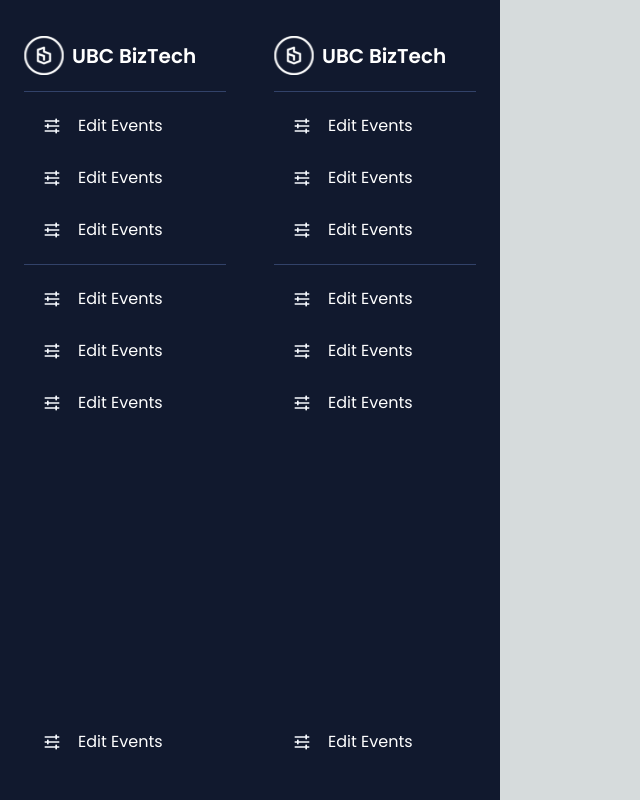
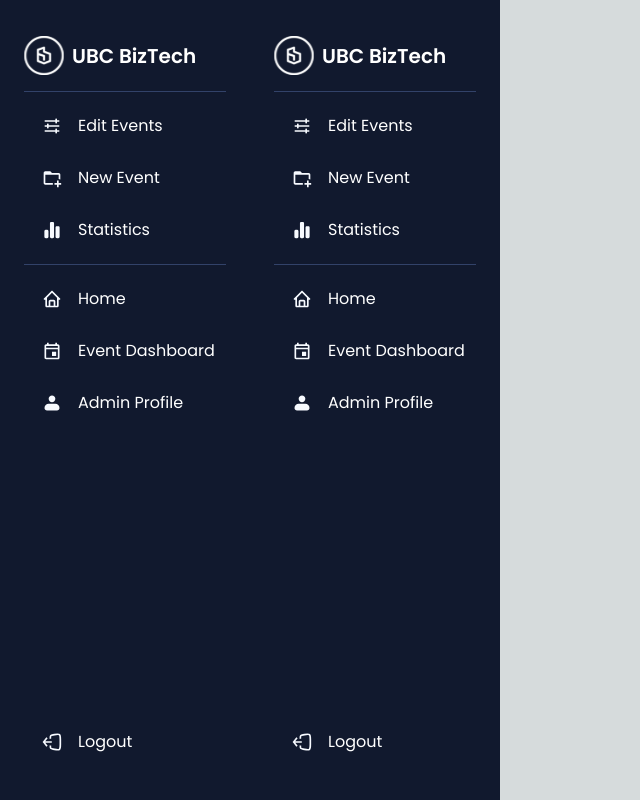
Before and after one commit to ubc-biztech/bt-web-v2, a Next.js app: page /layout in a window 1280 px wide. Shown: the whole page, without its empty margins (0-640 px from the left). Built offline with nearby package versions, Linux system fonts and the light colour scheme.

Commit message:
add tab mapping and conditional rendering

```diff
--- a/src/components/NavBar/Navbar.tsx
+++ b/src/components/NavBar/Navbar.tsx
@@ -1,6 +1,9 @@
 import BiztechLogo from "../../../public/assets/biztech_logo.svg";
 import Image from "next/image";
 import NavbarTab from "./NavbarTab";
+import { admin, defaultUser, logout } from "./Tabs";
+
+const isAdmin = true; // TO DO: retrieve this data
 
 export default function Navbar() {
   return (
@@ -11,15 +14,19 @@ export default function Navbar() {
           <h5 className="font-600 text-white">UBC BizTech</h5>
         </div>
         <div className="w-full h-px bg-navbar-tab-hover-bg mb-4 mt-4" />
-        <NavbarTab />
-        <NavbarTab />
-        <NavbarTab />
-        <div className="w-full h-px bg-navbar-tab-hover-bg mb-4 mt-4" />
-        <NavbarTab />
-        <NavbarTab />
-        <NavbarTab />
+        {isAdmin && (
+          <>
+            {admin.map((navbarItem, index) => (
+              <NavbarTab key={index} navbarItem={navbarItem} />
+            ))}
+            <div className="w-full h-px bg-navbar-tab-hover-bg mb-4 mt-4" />
+          </>
+        )}
+        {defaultUser.map((navbarItem, index) => (
+          <NavbarTab key={index} navbarItem={navbarItem} />
+        ))}
       </div>
-      <NavbarTab />
+      <NavbarTab navbarItem={logout} />
     </div>
   );
 }
--- a/src/components/NavBar/NavbarTab.tsx
+++ b/src/components/NavBar/NavbarTab.tsx
@@ -1,12 +1,21 @@
 import Image from "next/image";
-import EditIcon from "../../../public/assets/icons/settings_icon.svg";
 import Link from "next/link";
+import { useRouter } from "next/router";
 
-const NavbarTab = () => {
-  const isSelected = false;
+interface NavbarProps {
+  navbarItem: {
+    title: string;
+    link: string;
+    icon: any;
+  };
+}
+
+const NavbarTab: React.FC<NavbarProps> = ({ navbarItem }) => {
+  const router = useRouter();
+  const isSelected = router.pathname === navbarItem.link;
   return (
     <Link
-      href=""
+      href={navbarItem?.link}
       className="h-9 flex w-full mb-4 mt-4 hover:opacity-60 cursor-pointer"
     >
       <div className={`w-0.5 ${isSelected && "bg-biztech-green"}`} />
@@ -16,13 +25,13 @@ const NavbarTab = () => {
         }`}
       >
         <Image
-          src={EditIcon}
+          src={navbarItem?.icon}
           alt="BizTech Logo"
           width={20}
           height={20}
           className="m-2"
         />
-        <h6 className="text-white">Edit Events</h6>
+        <h6 className="text-white">{navbarItem?.title}</h6>
       </div>
     </Link>
   );
--- a/src/components/NavBar/Tabs.ts
+++ b/src/components/NavBar/Tabs.ts
@@ -27,7 +27,7 @@ export const admin = [
 export const defaultUser = [
     {
         title: "Home",
-        link: "",
+        link: "/",
         icon: HomeIcon
     },
     {
```
